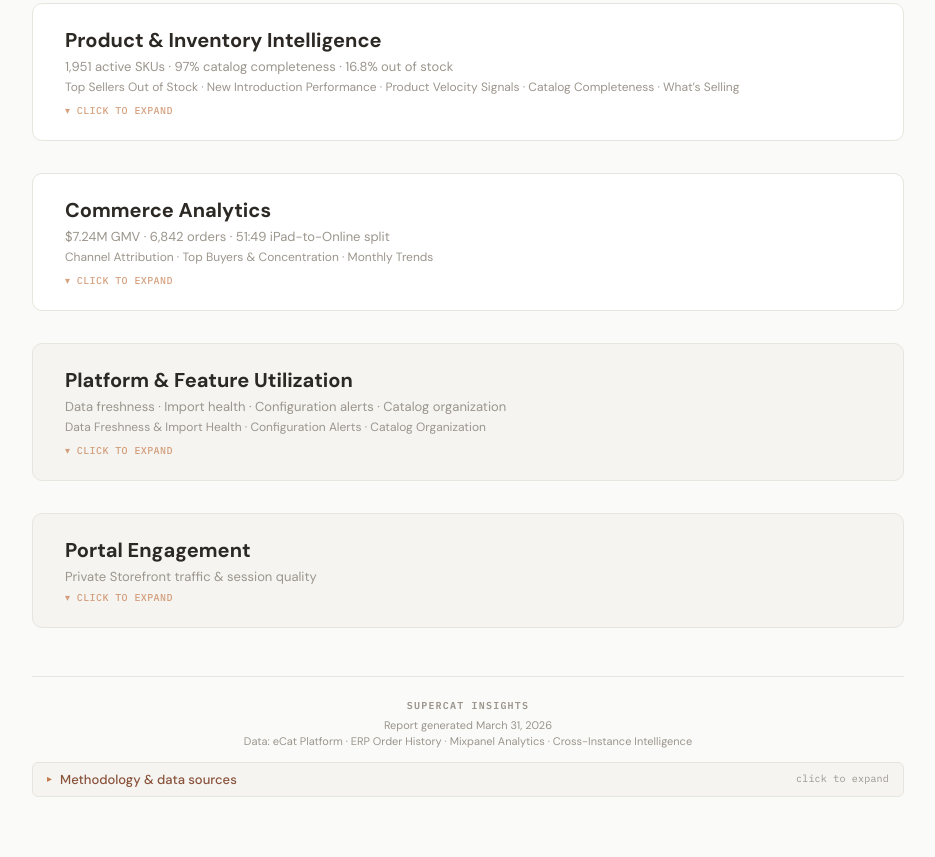
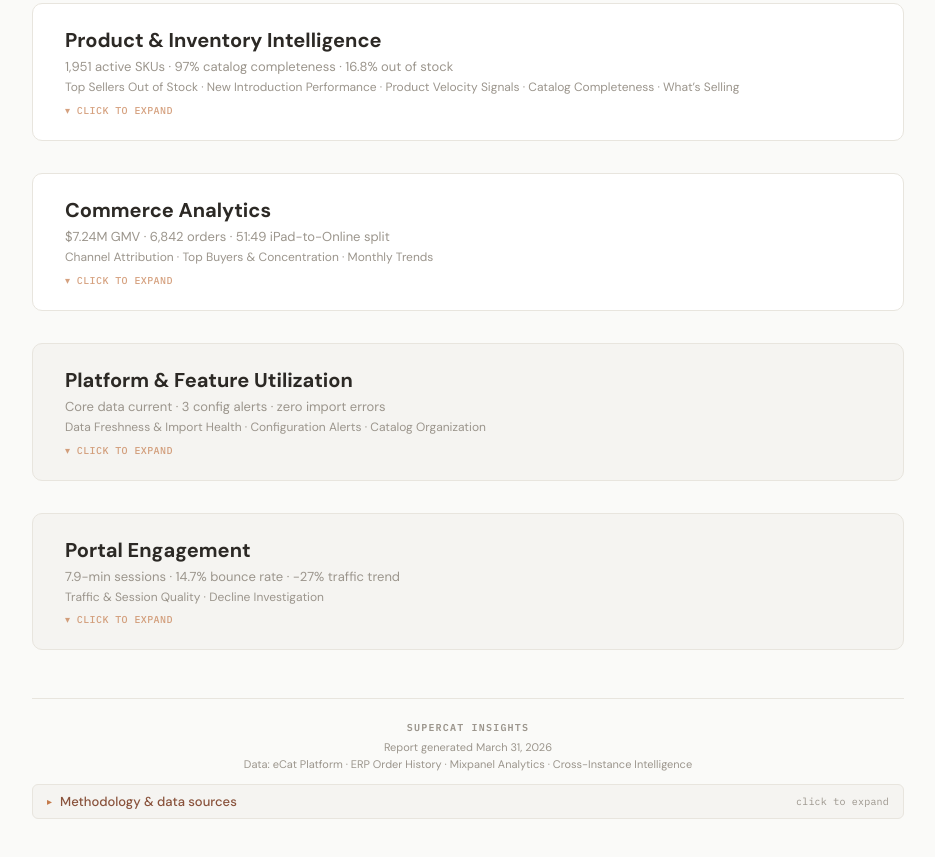
Before and after one commit to skalingventures/sv-content-assets, a plain HTML site: page example-co-intelligence-report.html in a window 1280 px wide. Shown: the part 2027-2884 px from the top of the page, without its empty margins (172-1107 px from the left). Drawn offline with Linux system fonts and the light colour scheme.

Commit message:
Fix inconsistent card treatment for Platform & Portal sections
Both now use data-rich stat line + subsection contents, matching all other sections.

Made-with: Cursor

```diff
--- a/example-co-intelligence-report.html
+++ b/example-co-intelligence-report.html
@@ -905,7 +905,7 @@
   <details class="section-collapse light" id="platform">
     <summary>
       <h2 class="section-title">Platform &amp; Feature Utilization</h2>
-      <div class="section-sub">Data freshness &middot; Import health &middot; Configuration alerts &middot; Catalog organization</div>
+      <div class="section-sub">Core data current &middot; 3 config alerts &middot; zero import errors</div>
       <div class="section-contents">Data Freshness &amp; Import Health &middot; Configuration Alerts &middot; Catalog Organization</div>
       <span class="expand-hint">&#9662; Click to expand</span>
     </summary>
@@ -989,7 +989,8 @@
   <details class="section-collapse light" id="portal">
     <summary>
       <h2 class="section-title">Portal Engagement</h2>
-      <div class="section-sub">Private Storefront traffic &amp; session quality</div>
+      <div class="section-sub">7.9-min sessions &middot; 14.7% bounce rate &middot; &minus;27% traffic trend</div>
+      <div class="section-contents">Traffic &amp; Session Quality &middot; Decline Investigation</div>
       <span class="expand-hint">&#9662; Click to expand</span>
     </summary>
   <section class="section section-light" style="margin-bottom:0;border-top:none;border-radius:0 0 var(--r) var(--r);">
```
